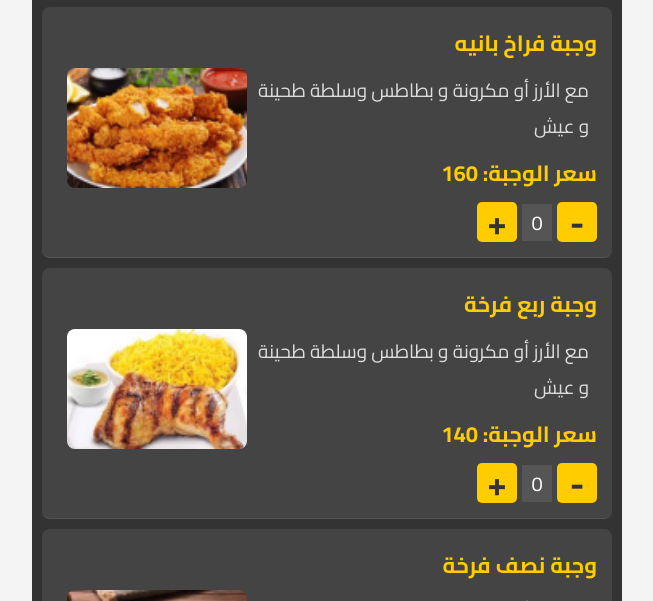
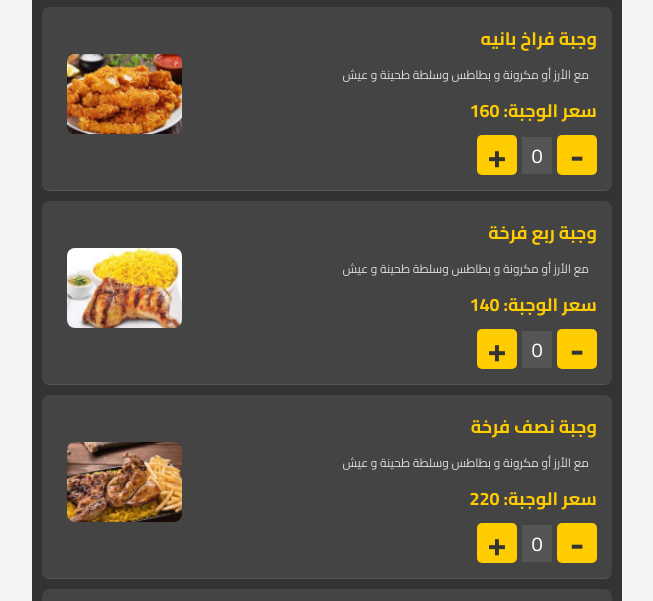
Before and after one commit to Mostafa813328/Jewel, a plain HTML site: page homePage.html in a window 1280 px wide. Shown: the part 119-720 px from the top of the page, without its empty margins (313-966 px from the left). Drawn offline with Linux system fonts and the light colour scheme.

Commit message:
homePage.html

```diff
--- a/homePage.html
+++ b/homePage.html
@@ -67,8 +67,8 @@
   }
 
   .dish-image img {
-    width: 180px;
-    height: 120px;
+    width: 115px;
+    height: 80px;
     border-radius: 8px;
     object-fit: cover;
     margin-left: 10px;
@@ -80,20 +80,20 @@
   }
 
   .dish-title {
-    font-size: 22px;
+    font-size: 18px;
     font-weight: bold;
     color: #ffcc00;
     margin-bottom: 5px;
   }
 
   .dish-description {
-    font-size: 19px;
+    font-size: 12px;
     color: #ddd;
     margin: 8px;
   }
 
   .dish-price {
-    font-size: 22px;
+    font-size: 18px;
     font-weight: bold;
     color: #ffcc00;
     margin-bottom: 8px;
```
